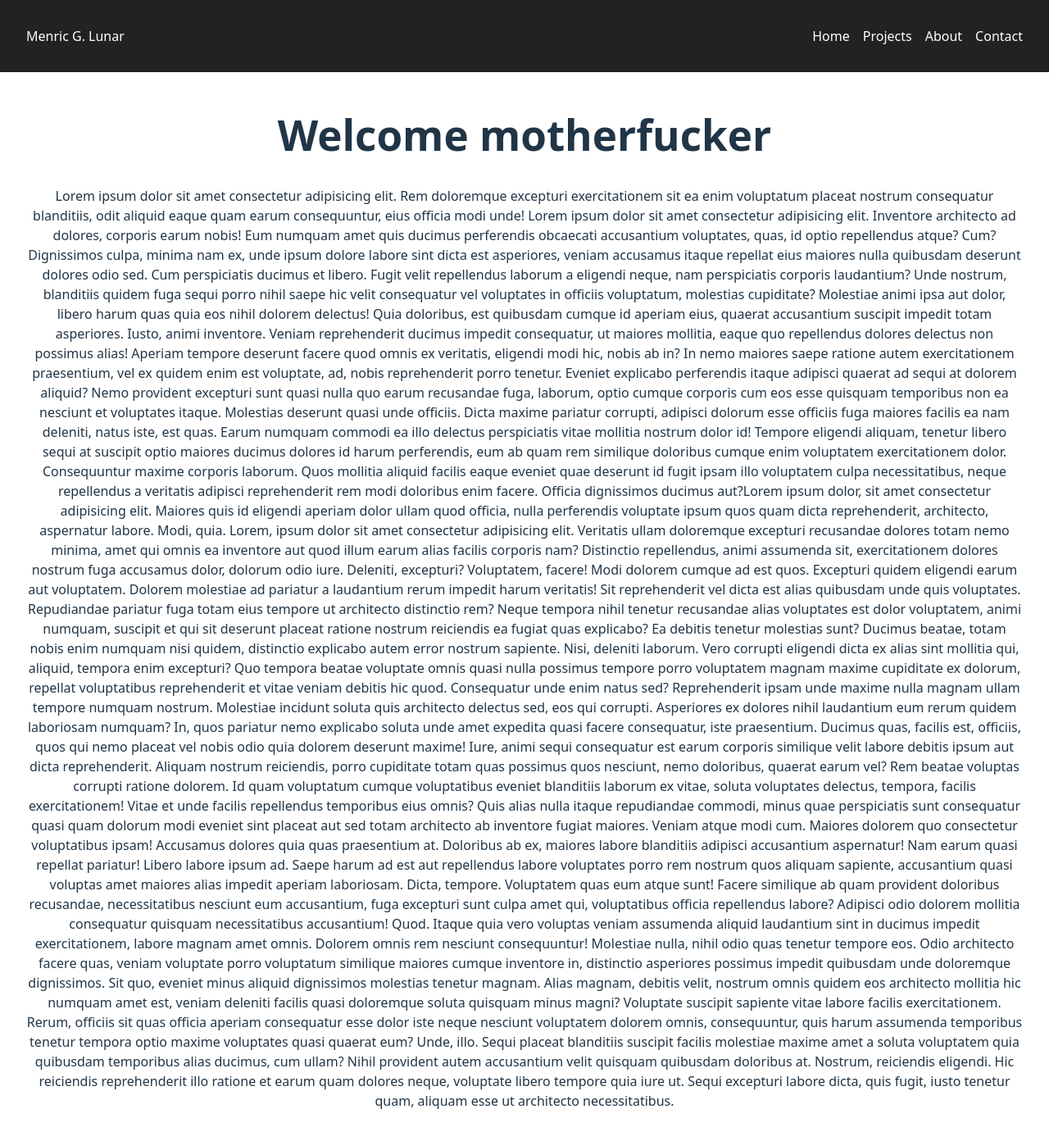
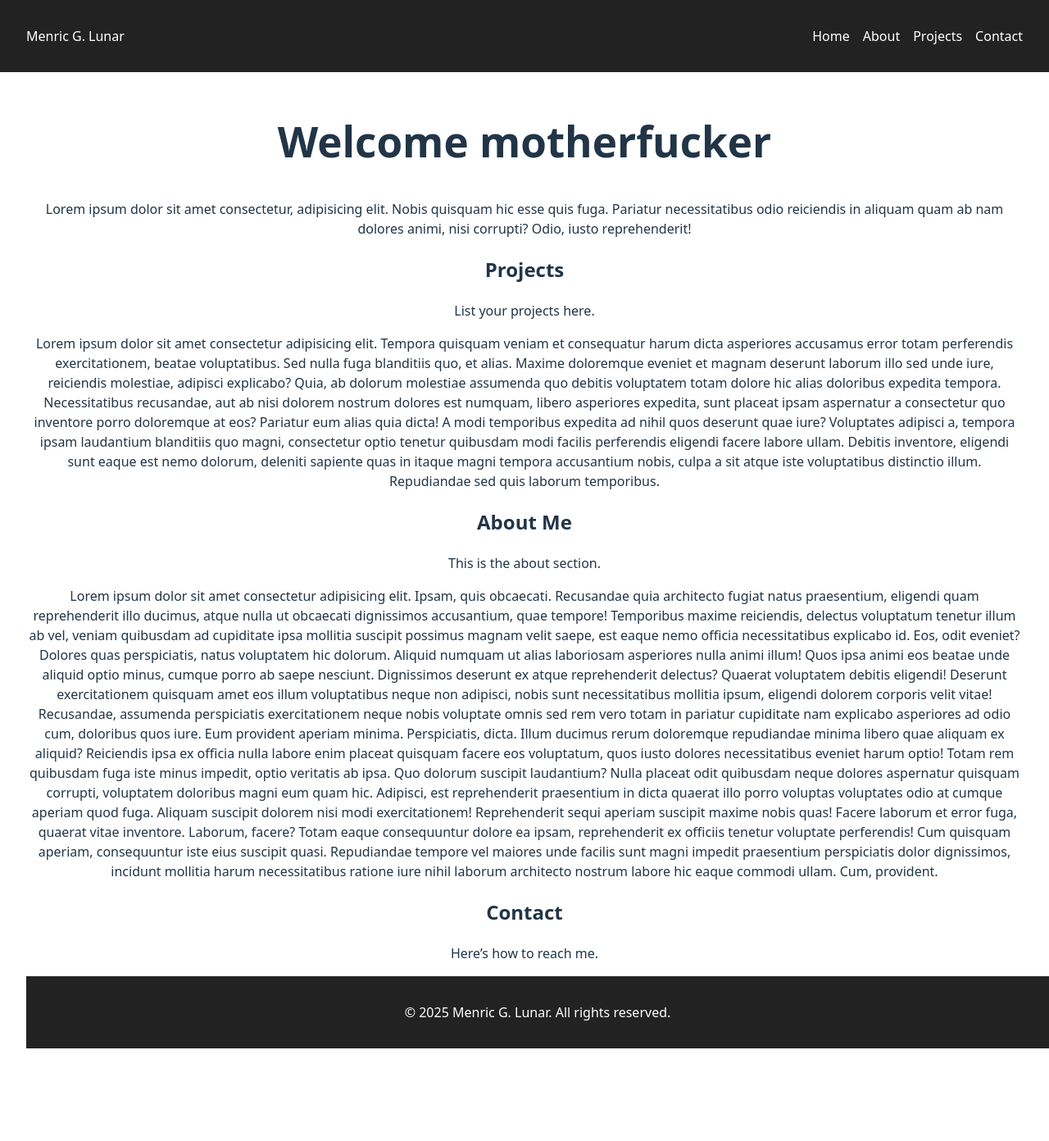
Before and after one commit to menlunar/react-vite-webportfolio, a React (Vite) app in the folder vite-project/: page / in a window 1280 px wide. Shown: the top 1392 px of the page at 82% size. After the commit the page ends 1311 px from the top, so only its background shows below. Built offline with nearby package versions, Linux system fonts and the light colour scheme.

Commit message:
cleanups, basic skeleton made

```diff
--- a/vite-project/src/App.css
+++ b/vite-project/src/App.css
@@ -4,45 +4,6 @@
   padding: 2rem;
   text-align: center;
 }
-
-/* .logo {
-  height: 6em;
-  padding: 1.5em;
-  will-change: filter;
-  transition: filter 300ms;
-}
-
-.logo:hover {
-  filter: drop-shadow(0 0 2em #646cffaa);
-}
-
-.logo.react:hover {
-  filter: drop-shadow(0 0 2em #61dafbaa);
-} */
-
-/* @keyframes logo-spin {
-  from {
-    transform: rotate(0deg);
-  }
-
-  to {
-    transform: rotate(360deg);
-  }
-}
-
-@media (prefers-reduced-motion: no-preference) {
-  a:nth-of-type(2) .logo {
-    animation: logo-spin infinite 20s linear;
-  }
-} */
-
-/* .card {
-  padding: 2em;
-}
-
-.read-the-docs {
-  color: #888;
-} */
 
 header {
   position: fixed;
@@ -80,3 +41,17 @@ header {
 .content {
   padding-top: 70px;
 }
+
+html {
+  scroll-behavior: smooth;
+}
+
+.footer {
+  background-color: #222;
+  color: white;
+  text-align: center;
+  padding: 1rem;
+  position: relative;
+  bottom: 0;
+  width: 100%;
+}
--- a/vite-project/src/App.jsx
+++ b/vite-project/src/App.jsx
@@ -12,59 +12,42 @@ function App() {
     <>
       <Navbar />
       <div className="content">
-        <h1>Welcome motherfucker</h1>
-        <p>Lorem ipsum dolor sit amet consectetur adipisicing elit. Rem doloremque excepturi exercitationem sit ea enim voluptatum placeat nostrum consequatur blanditiis, odit aliquid eaque quam earum consequuntur, eius officia modi unde! Lorem ipsum dolor sit amet consectetur adipisicing elit. Inventore architecto ad dolores, corporis earum nobis! Eum numquam amet quis ducimus perferendis obcaecati accusantium voluptates, quas, id optio repellendus atque? Cum?
-          Dignissimos culpa, minima nam ex, unde ipsum dolore labore sint dicta est asperiores, veniam accusamus itaque repellat eius maiores nulla quibusdam deserunt dolores odio sed. Cum perspiciatis ducimus et libero.
-          Fugit velit repellendus laborum a eligendi neque, nam perspiciatis corporis laudantium? Unde nostrum, blanditiis quidem fuga sequi porro nihil saepe hic velit consequatur vel voluptates in officiis voluptatum, molestias cupiditate?
-          Molestiae animi ipsa aut dolor, libero harum quas quia eos nihil dolorem delectus! Quia doloribus, est quibusdam cumque id aperiam eius, quaerat accusantium suscipit impedit totam asperiores. Iusto, animi inventore.
-          Veniam reprehenderit ducimus impedit consequatur, ut maiores mollitia, eaque quo repellendus dolores delectus non possimus alias! Aperiam tempore deserunt facere quod omnis ex veritatis, eligendi modi hic, nobis ab in?
-          In nemo maiores saepe ratione autem exercitationem praesentium, vel ex quidem enim est voluptate, ad, nobis reprehenderit porro tenetur. Eveniet explicabo perferendis itaque adipisci quaerat ad sequi at dolorem aliquid?
-          Nemo provident excepturi sunt quasi nulla quo earum recusandae fuga, laborum, optio cumque corporis cum eos esse quisquam temporibus non ea nesciunt et voluptates itaque. Molestias deserunt quasi unde officiis.
-          Dicta maxime pariatur corrupti, adipisci dolorum esse officiis fuga maiores facilis ea nam deleniti, natus iste, est quas. Earum numquam commodi ea illo delectus perspiciatis vitae mollitia nostrum dolor id!
-          Tempore eligendi aliquam, tenetur libero sequi at suscipit optio maiores ducimus dolores id harum perferendis, eum ab quam rem similique doloribus cumque enim voluptatem exercitationem dolor. Consequuntur maxime corporis laborum.
-          Quos mollitia aliquid facilis eaque eveniet quae deserunt id fugit ipsam illo voluptatem culpa necessitatibus, neque repellendus a veritatis adipisci reprehenderit rem modi doloribus enim facere. Officia dignissimos ducimus aut?Lorem ipsum dolor, sit amet consectetur adipisicing elit. Maiores quis id eligendi aperiam dolor ullam quod officia, nulla perferendis voluptate ipsum quos quam dicta reprehenderit, architecto, aspernatur labore. Modi, quia. Lorem, ipsum dolor sit amet consectetur adipisicing elit. Veritatis ullam doloremque excepturi recusandae dolores totam nemo minima, amet qui omnis ea inventore aut quod illum earum alias facilis corporis nam?
-          Distinctio repellendus, animi assumenda sit, exercitationem dolores nostrum fuga accusamus dolor, dolorum odio iure. Deleniti, excepturi? Voluptatem, facere! Modi dolorem cumque ad est quos. Excepturi quidem eligendi earum aut voluptatem.
-          Dolorem molestiae ad pariatur a laudantium rerum impedit harum veritatis! Sit reprehenderit vel dicta est alias quibusdam unde quis voluptates. Repudiandae pariatur fuga totam eius tempore ut architecto distinctio rem?
-          Neque tempora nihil tenetur recusandae alias voluptates est dolor voluptatem, animi numquam, suscipit et qui sit deserunt placeat ratione nostrum reiciendis ea fugiat quas explicabo? Ea debitis tenetur molestias sunt?
-          Ducimus beatae, totam nobis enim numquam nisi quidem, distinctio explicabo autem error nostrum sapiente. Nisi, deleniti laborum. Vero corrupti eligendi dicta ex alias sint mollitia qui, aliquid, tempora enim excepturi?
-          Quo tempora beatae voluptate omnis quasi nulla possimus tempore porro voluptatem magnam maxime cupiditate ex dolorum, repellat voluptatibus reprehenderit et vitae veniam debitis hic quod. Consequatur unde enim natus sed?
-          Reprehenderit ipsam unde maxime nulla magnam ullam tempore numquam nostrum. Molestiae incidunt soluta quis architecto delectus sed, eos qui corrupti. Asperiores ex dolores nihil laudantium eum rerum quidem laboriosam numquam?
-          In, quos pariatur nemo explicabo soluta unde amet expedita quasi facere consequatur, iste praesentium. Ducimus quas, facilis est, officiis, quos qui nemo placeat vel nobis odio quia dolorem deserunt maxime!
-          Iure, animi sequi consequatur est earum corporis similique velit labore debitis ipsum aut dicta reprehenderit. Aliquam nostrum reiciendis, porro cupiditate totam quas possimus quos nesciunt, nemo doloribus, quaerat earum vel?
-          Rem beatae voluptas corrupti ratione dolorem. Id quam voluptatum cumque voluptatibus eveniet blanditiis laborum ex vitae, soluta voluptates delectus, tempora, facilis exercitationem! Vitae et unde facilis repellendus temporibus eius omnis?
-          Quis alias nulla itaque repudiandae commodi, minus quae perspiciatis sunt consequatur quasi quam dolorum modi eveniet sint placeat aut sed totam architecto ab inventore fugiat maiores. Veniam atque modi cum.
-          Maiores dolorem quo consectetur voluptatibus ipsam! Accusamus dolores quia quas praesentium at. Doloribus ab ex, maiores labore blanditiis adipisci accusantium aspernatur! Nam earum quasi repellat pariatur! Libero labore ipsum ad.
-          Saepe harum ad est aut repellendus labore voluptates porro rem nostrum quos aliquam sapiente, accusantium quasi voluptas amet maiores alias impedit aperiam laboriosam. Dicta, tempore. Voluptatem quas eum atque sunt!
-          Facere similique ab quam provident doloribus recusandae, necessitatibus nesciunt eum accusantium, fuga excepturi sunt culpa amet qui, voluptatibus officia repellendus labore? Adipisci odio dolorem mollitia consequatur quisquam necessitatibus accusantium! Quod.
-          Itaque quia vero voluptas veniam assumenda aliquid laudantium sint in ducimus impedit exercitationem, labore magnam amet omnis. Dolorem omnis rem nesciunt consequuntur! Molestiae nulla, nihil odio quas tenetur tempore eos.
-          Odio architecto facere quas, veniam voluptate porro voluptatum similique maiores cumque inventore in, distinctio asperiores possimus impedit quibusdam unde doloremque dignissimos. Sit quo, eveniet minus aliquid dignissimos molestias tenetur magnam.
-          Alias magnam, debitis velit, nostrum omnis quidem eos architecto mollitia hic numquam amet est, veniam deleniti facilis quasi doloremque soluta quisquam minus magni? Voluptate suscipit sapiente vitae labore facilis exercitationem.
-          Rerum, officiis sit quas officia aperiam consequatur esse dolor iste neque nesciunt voluptatem dolorem omnis, consequuntur, quis harum assumenda temporibus tenetur tempora optio maxime voluptates quasi quaerat eum? Unde, illo.
-          Sequi placeat blanditiis suscipit facilis molestiae maxime amet a soluta voluptatem quia quibusdam temporibus alias ducimus, cum ullam? Nihil provident autem accusantium velit quisquam quibusdam doloribus at. Nostrum, reiciendis eligendi.
-          Hic reiciendis reprehenderit illo ratione et earum quam dolores neque, voluptate libero tempore quia iure ut. Sequi excepturi labore dicta, quis fugit, iusto tenetur quam, aliquam esse ut architecto necessitatibus.</p>
+        <section id="home">
+          <h1>Welcome motherfucker</h1>
+          <p>Lorem ipsum dolor sit amet consectetur, adipisicing elit. Nobis quisquam hic esse quis fuga. Pariatur necessitatibus odio reiciendis in aliquam quam ab nam dolores animi, nisi corrupti? Odio, iusto reprehenderit!</p>
+        </section>
+
+        <section id="projects">
+          <h2>Projects</h2>
+          <p>List your projects here.</p>
+          <p>Lorem ipsum dolor sit amet consectetur adipisicing elit. Tempora quisquam veniam et consequatur harum dicta asperiores accusamus error totam perferendis exercitationem, beatae voluptatibus. Sed nulla fuga blanditiis quo, et alias.
+            Maxime doloremque eveniet et magnam deserunt laborum illo sed unde iure, reiciendis molestiae, adipisci explicabo? Quia, ab dolorum molestiae assumenda quo debitis voluptatem totam dolore hic alias doloribus expedita tempora.
+            Necessitatibus recusandae, aut ab nisi dolorem nostrum dolores est numquam, libero asperiores expedita, sunt placeat ipsam aspernatur a consectetur quo inventore porro doloremque at eos? Pariatur eum alias quia dicta!
+            A modi temporibus expedita ad nihil quos deserunt quae iure? Voluptates adipisci a, tempora ipsam laudantium blanditiis quo magni, consectetur optio tenetur quibusdam modi facilis perferendis eligendi facere labore ullam.
+            Debitis inventore, eligendi sunt eaque est nemo dolorum, deleniti sapiente quas in itaque magni tempora accusantium nobis, culpa a sit atque iste voluptatibus distinctio illum. Repudiandae sed quis laborum temporibus.</p>
+        </section>
+
+        <section id="about">
+          <h2>About Me</h2>
+          <p>This is the about section.</p>
+          <p>Lorem ipsum dolor sit amet consectetur adipisicing elit. Ipsam, quis obcaecati. Recusandae quia architecto fugiat natus praesentium, eligendi quam reprehenderit illo ducimus, atque nulla ut obcaecati dignissimos accusantium, quae tempore!
+            Temporibus maxime reiciendis, delectus voluptatum tenetur illum ab vel, veniam quibusdam ad cupiditate ipsa mollitia suscipit possimus magnam velit saepe, est eaque nemo officia necessitatibus explicabo id. Eos, odit eveniet?
+            Dolores quas perspiciatis, natus voluptatem hic dolorum. Aliquid numquam ut alias laboriosam asperiores nulla animi illum! Quos ipsa animi eos beatae unde aliquid optio minus, cumque porro ab saepe nesciunt.
+            Dignissimos deserunt ex atque reprehenderit delectus? Quaerat voluptatem debitis eligendi! Deserunt exercitationem quisquam amet eos illum voluptatibus neque non adipisci, nobis sunt necessitatibus mollitia ipsum, eligendi dolorem corporis velit vitae!
+            Recusandae, assumenda perspiciatis exercitationem neque nobis voluptate omnis sed rem vero totam in pariatur cupiditate nam explicabo asperiores ad odio cum, doloribus quos iure. Eum provident aperiam minima. Perspiciatis, dicta.
+            Illum ducimus rerum doloremque repudiandae minima libero quae aliquam ex aliquid? Reiciendis ipsa ex officia nulla labore enim placeat quisquam facere eos voluptatum, quos iusto dolores necessitatibus eveniet harum optio!
+            Totam rem quibusdam fuga iste minus impedit, optio veritatis ab ipsa. Quo dolorum suscipit laudantium? Nulla placeat odit quibusdam neque dolores aspernatur quisquam corrupti, voluptatem doloribus magni eum quam hic.
+            Adipisci, est reprehenderit praesentium in dicta quaerat illo porro voluptas voluptates odio at cumque aperiam quod fuga. Aliquam suscipit dolorem nisi modi exercitationem! Reprehenderit sequi aperiam suscipit maxime nobis quas!
+            Facere laborum et error fuga, quaerat vitae inventore. Laborum, facere? Totam eaque consequuntur dolore ea ipsam, reprehenderit ex officiis tenetur voluptate perferendis! Cum quisquam aperiam, consequuntur iste eius suscipit quasi.
+            Repudiandae tempore vel maiores unde facilis sunt magni impedit praesentium perspiciatis dolor dignissimos, incidunt mollitia harum necessitatibus ratione iure nihil laborum architecto nostrum labore hic eaque commodi ullam. Cum, provident.</p>
+        </section>
+
+        <section id="contact">
+          <h2>Contact</h2>
+          <p>Here’s how to reach me.</p>
+        </section>
       </div>
-      {/* <div>
-        <a href="https://vite.dev" target="_blank">
-          <img src={viteLogo} className="logo" alt="Vite logo" />
-        </a>
-        <a href="https://react.dev" target="_blank">
-          <img src={reactLogo} className="logo react" alt="React logo" />
-        </a>
-      </div>
-      <h1>Vite + React</h1>
-      <div className="card">
-        <button onClick={() => setCount((count) => count + 1)}>
-          count is {count}
-        </button>
-        <p>
-          Edit <code>src/App.jsx</code> and save to test HMR
-        </p>
-      </div>
-      <p className="read-the-docs">
-        Click on the Vite and React logos to learn more
-      </p> */}
-
-
+      <Footer />
     </>
   )
 }
@@ -75,14 +58,22 @@ const Navbar = () => {
       <nav className="navbar">
         <div className="logo">Menric G. Lunar</div>
         <ul className="nav-links">
-          <li><Link to="/">Home</Link></li>
-          <li><Link to="/projects">Projects</Link></li>
-          <li><Link to="/about">About</Link></li>
-          <li><Link to="/contact">Contact</Link></li>
+          <li><a href="#home">Home</a></li>
+          <li><a href="#about">About</a></li>
+          <li><a href="#projects">Projects</a></li>
+          <li><a href="#contact">Contact</a></li>
         </ul>
       </nav>
     </header>
   );
 };
 
+const Footer = () => {
+  return (
+    <footer className="footer">
+      <p>© 2025 Menric G. Lunar. All rights reserved.</p>
+    </footer>
+  );
+};
+
 export default App
--- a/vite-project/src/main.jsx
+++ b/vite-project/src/main.jsx
@@ -1,13 +1,13 @@
 import { StrictMode } from 'react'
 import { createRoot } from 'react-dom/client'
-import { BrowserRouter } from 'react-router-dom';
+// import { BrowserRouter } from 'react-router-dom';
 import './index.css'
 import App from './App.jsx'
 
 createRoot(document.getElementById('root')).render(
   <StrictMode>
-    <BrowserRouter>
-      <App />
-    </BrowserRouter>
+    {/* <BrowserRouter> */}
+    <App />
+    {/* </BrowserRouter> */}
   </StrictMode>
 )
```
